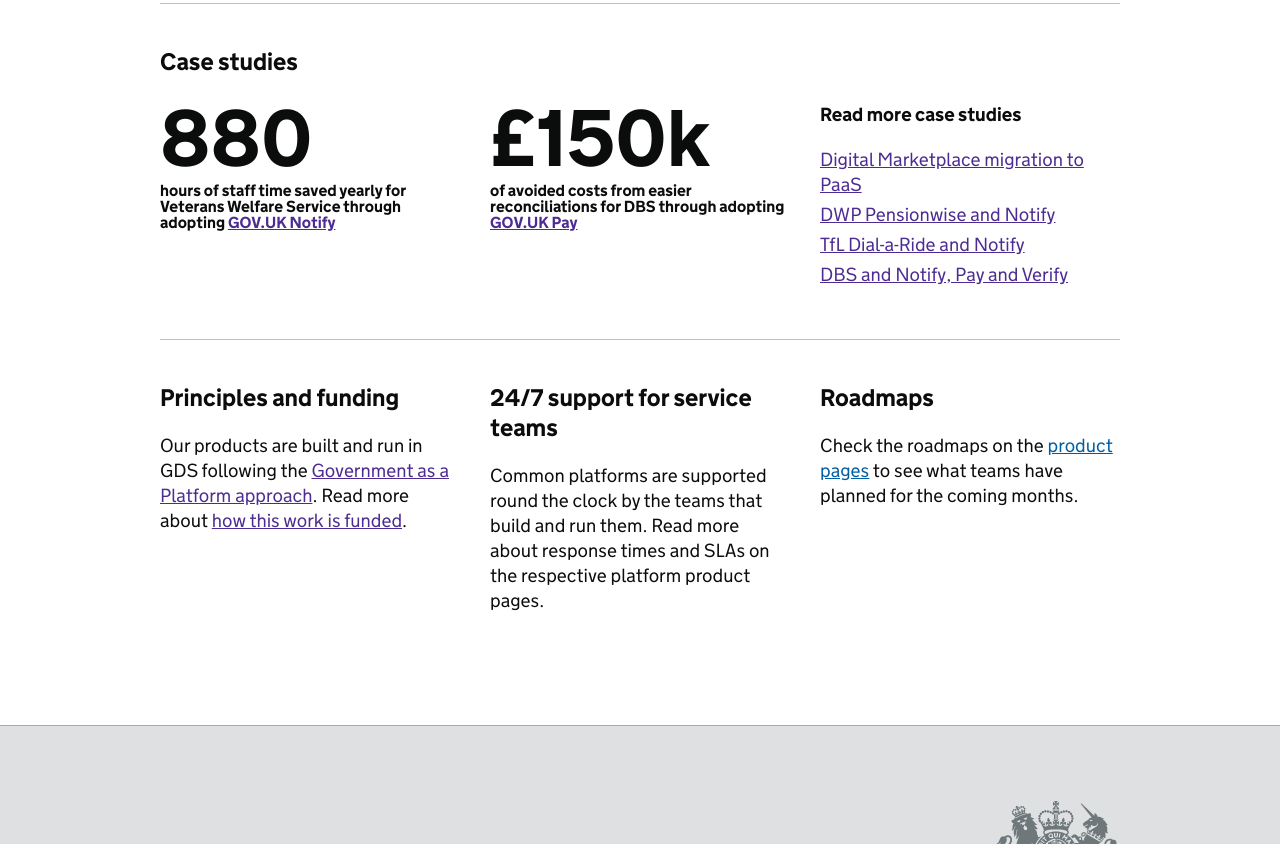
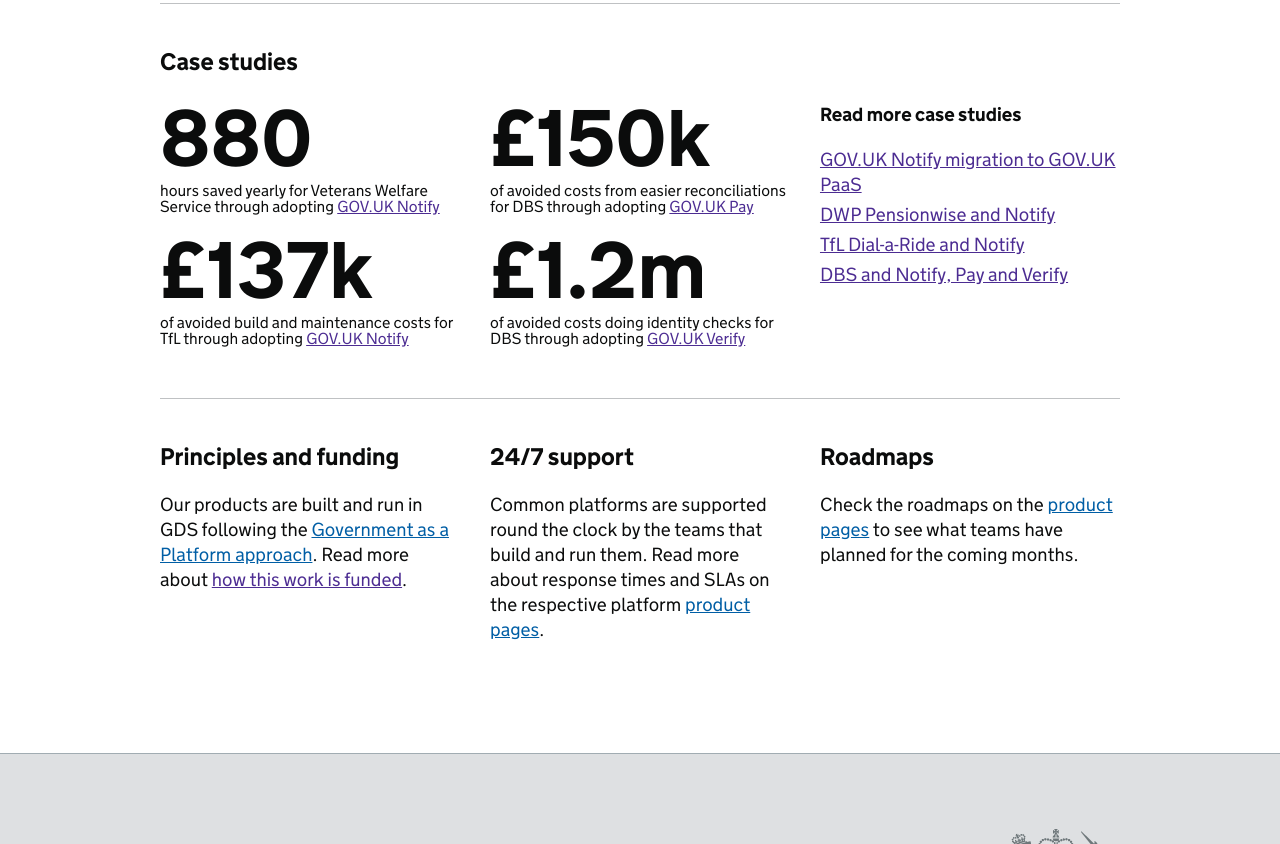
Before and after one commit to stephenjoe1/gaap-roadmaps, a website: page app/views/gaap-components.html in a window 1280 px wide. Shown: the part 1955-2799 px from the top of the page. Drawn offline with nearby package versions, Linux system fonts and the light colour scheme; files that its build step writes are made by us from their sources; files whose address does not match are found by name.

Commit message:
updated some links

```diff
--- a/app/views/gaap-components.html
+++ b/app/views/gaap-components.html
@@ -52,7 +52,7 @@
   <p>Service teams doing digital transformation across government try to solve similar issues. Verifying someone’s identity, taking payments or keeping user’s updated about the progress of their case are common elements of many digital transactions.</p>
   <p>Common platforms were designed with the needs of these teams in mind:</p>
   <ul class="list list-bullet">
-    <li>they’re easy to procure, use and integrate with</li>
+    <li>they’re easy to procure, use and integrate</li>
     <li>they avoid whenever possible being locked into a vendor</li>
     <li>they’re supported by the teams that built them</li>
     <li>their features are based on input from service teams </li>
@@ -106,7 +106,7 @@
     </div>
     <div class="column-half">
       <p>Disclosure and Barring Service decided to adopt common platforms to save on procurement costs, but they realised they could deliver digital services faster as well.</p>
-        <p>See which <a href="">benefits common platforms unlocked for DBS</a></p>
+        <p>See which <a href="https://governmentasaplatform.blog.gov.uk/2018/03/14/disclosure-barring-service/">benefits common platforms unlocked for DBS</a></p>
   </div>
  </div>
 
@@ -119,20 +119,27 @@
     <div class="column-one-third">
         <div class="data">
         <span class="data-item bold-xxlarge">880</span>
-        <span class="data-item bold-xsmall">hours of staff time saved yearly for Veterans Welfare Service through adopting <a href="">GOV.UK Notify</a></span>
-</div>
+        <span class="data-item font-xsmall">hours saved yearly for Veterans Welfare Service through adopting <a href="">GOV.UK Notify</a></span>
+        <div class="data">
+        </div>
+        <span class="data-item bold-xxlarge">£137k</span>
+        <span class="data-item font-xsmall">of avoided build and maintenance costs for TfL through adopting <a href="">GOV.UK Notify</a> </span>
+        </div>
     </div>
     <div class="column-one-third">
         <div class="data">
         <span class="data-item bold-xxlarge">£150k</span>
-        <span class="data-item bold-xsmall">of avoided costs from easier reconciliations for DBS through adopting <a href="">GOV.UK Pay</a>
-</span>
-</div>
+        <span class="data-item font-xsmall">of avoided costs from easier reconciliations for DBS through adopting <a href="">GOV.UK Pay</a> </span>
+        </div>
+        <div class="data">
+        <span class="data-item bold-xxlarge">£1.2m</span>
+        <span class="data-item font-xsmall">of avoided costs doing identity checks for DBS through adopting <a href="">GOV.UK Verify</a> </span>
+        </div>
     </div>
     <div class="column-one-third">
       <p class="bold-small">Read more case studies</p>
       <ul class="list">
-        <li><a href="">Digital Marketplace migration to PaaS</a></li>
+        <li><a href="">GOV.UK Notify migration to GOV.UK PaaS</a></li>
         <li><a href="">DWP Pensionwise and Notify</a></li>
         <li><a href="">TfL Dial-a-Ride and Notify</a></li>
         <li><a href="">DBS and Notify, Pay and Verify</a></li>
@@ -148,11 +155,11 @@
     </div>
   <div class="column-third">
 	  <h2 class="heading-medium">Principles and funding</h2>
-	  	<p>Our products are built and run in GDS following the <a href="">Government as a Platform approach</a>. Read more about <a href="">how this work is funded</a>.</p>
+	  	<p>Our products are built and run in GDS following the <a href="https://governmentasaplatform.blog.gov.uk/2016/02/29/governmentasaplatform-foundations/">Government as a Platform approach</a>. Read more about <a href="">how this work is funded</a>.</p>
     </div>
     <div class="column-third">
-    <h2 class="heading-medium"> 24/7 support for service teams</h2>
-      <p>Common platforms are supported round the clock by the teams that build and run them. Read more about response times and SLAs on the respective platform product pages.</p>
+    <h2 class="heading-medium"> 24/7 support</h2>
+      <p>Common platforms are supported round the clock by the teams that build and run them. Read more about response times and SLAs on the respective platform <a href="https://www.gov.uk/service-toolkit#components">product pages</a>.</p>
     </div>
   <div class="column-third">
 	  <h2 class="heading-medium">Roadmaps</h2>
```
